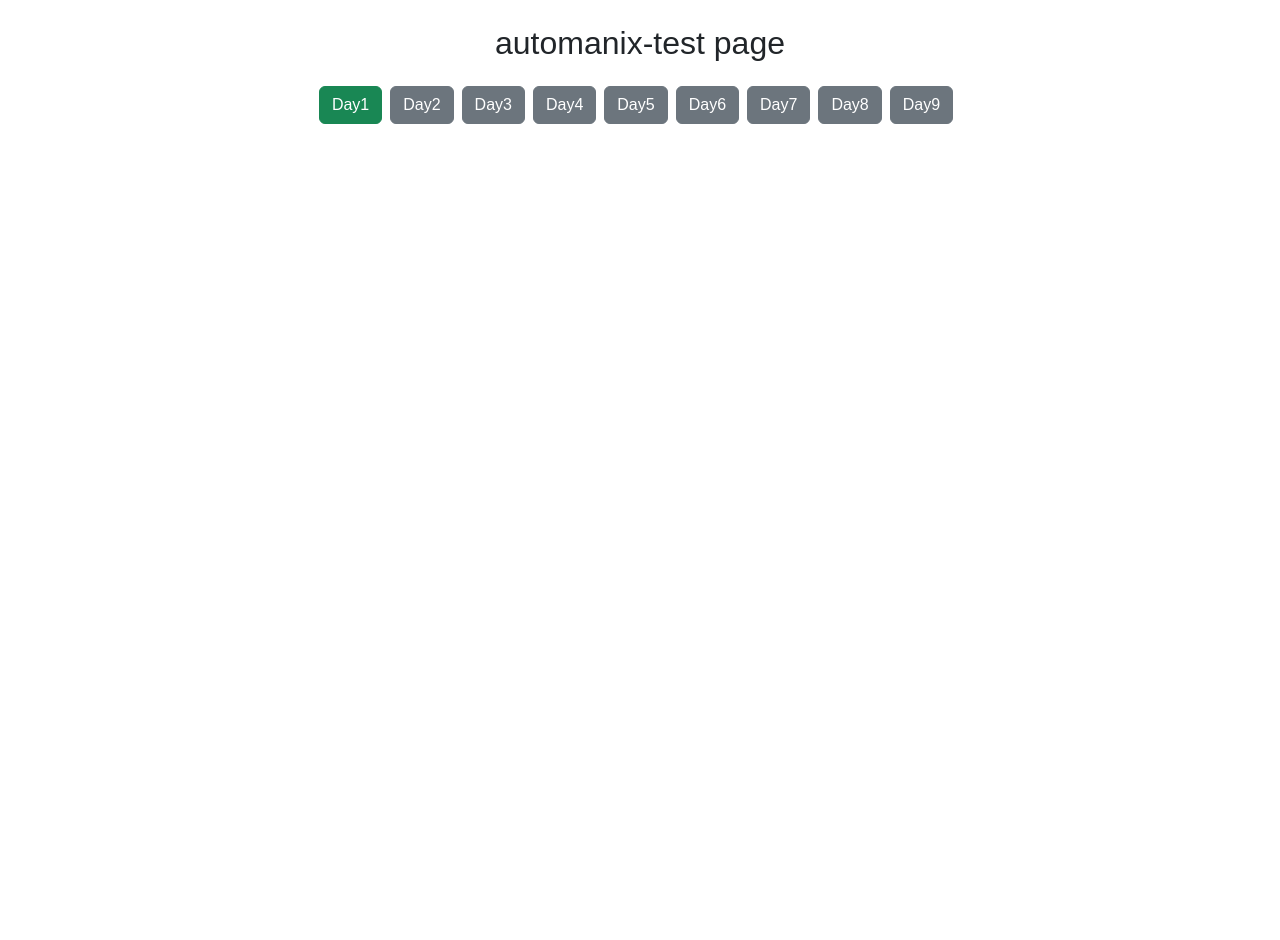
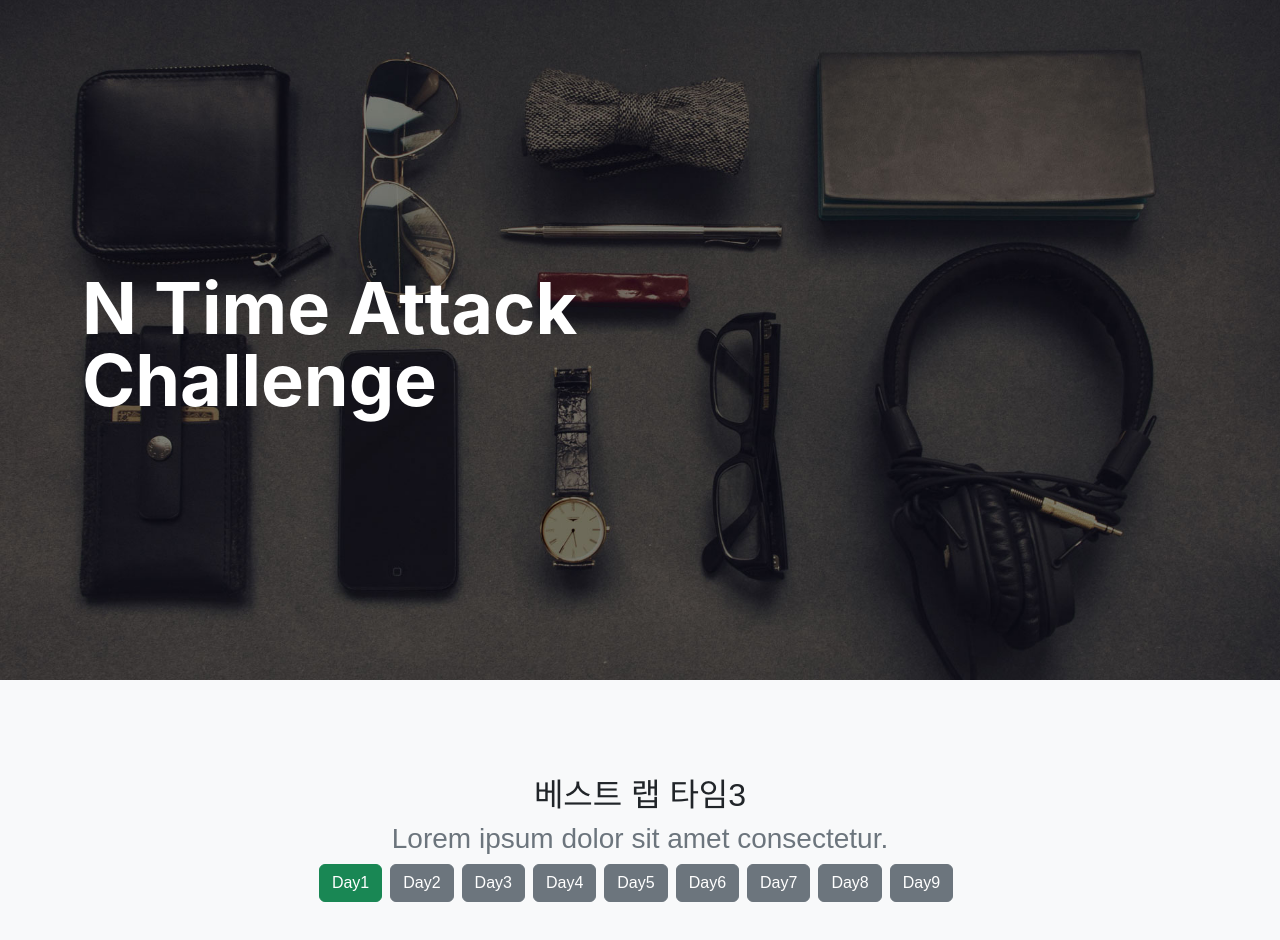
Before and after one commit to zinkki/automanix_record, a React (Create React App) app: page / in a window 1280 px wide. Shown: the top 940 px of the page. Before the commit the page ends 824 px from the top, so only its background shows below. Built offline with nearby package versions, Linux system fonts and the light colour scheme.

Commit message:
20230113-build

```diff
--- a/src/App.css
+++ b/src/App.css
@@ -1,6 +1,57 @@
+
+.bg-light {
+  --bs-bg-opacity: 1;
+  background-color: rgba(var(--bs-light-rgb), var(--bs-bg-opacity)) !important;
+}
+.bg-dark {
+  --bs-bg-opacity: 1;
+  background-color: rgba(var(--bs-dark-rgb), var(--bs-bg-opacity)) !important;
+}
 .App {
   font-family: sans-serif;
   text-align: center;
   height: 100vh;
   width: 100%;
 }
+
+.masthead {
+  padding-top: 10.5rem;
+  padding-bottom: 6rem;
+  text-align: left;
+  color: #fff;
+  background-image: url('../src/asset/img/header-bg.jpg');
+  background-repeat: no-repeat;
+  background-attachment: scroll;
+  background-position: center center;
+  background-size: cover;
+}
+
+.masthead .masthead-heading {
+  font-size: 3.25rem;
+  font-weight: 700;
+  line-height: 3.25rem;
+  margin-bottom: 2rem;
+  font-family: "Montserrat", -apple-system, BlinkMacSystemFont, "Segoe UI", Roboto, "Helvetica Neue", Arial, sans-serif, "Apple Color Emoji", "Segoe UI Emoji", "Segoe UI Symbol", "Noto Color Emoji";
+}
+
+@media (min-width: 768px) {
+  .masthead {
+    padding-top: 17rem;
+    padding-bottom: 12.5rem;
+  }
+  .masthead .masthead-subheading {
+    font-size: 2.25rem;
+    font-style: italic;
+    line-height: 2.25rem;
+    margin-bottom: 2rem;
+  }
+  .masthead .masthead-heading {
+    font-size: 4.5rem;
+    font-weight: 700;
+    line-height: 4.5rem;
+    margin-bottom: 4rem;
+  }
+}
+.page-section {
+  padding: 6rem 0;
+}
--- a/src/App.js
+++ b/src/App.js
@@ -1,6 +1,6 @@
 import './App.css';
 import 'bootstrap/dist/css/bootstrap.min.css';
-import ButtonList from './component/ButtonList';
+import Main from './page/Main';
 import PDFviewer from './component/PDFviewer';
 import { Routes, Route, Link } from 'react-router-dom';
 
@@ -11,12 +11,10 @@ export default function App() {
     <>
     <div className="App">
       <Routes>
+        <Route path="/" element={<Main></Main>} />
         <Route path="/pdf" element={<PDFviewer></PDFviewer>} />
         <Route path="/pdf_bb" element={<h2>Route22222</h2>} />
       </Routes>
-
-      <h2 className="mt-4 mb-4">automanix-test page</h2>
-      <ButtonList></ButtonList>
     </div>
     </>
   );
--- /dev/null
+++ b/src/page/Main.jsx
@@ -0,0 +1,29 @@
+import ButtonList from '../component/ButtonList'
+export default function Main() {
+  return (
+    <>
+      {/* header */}
+      <div className="masthead">
+        <div className="container">
+          <div className="masthead-heading">
+            N Time Attack
+            <br />
+            Challenge
+          </div>
+        </div>
+      </div>
+
+      <section className="page-section bg-light" id="team">
+        <div className="container">
+          <div className="text-center">
+            <h2 className="section-heading text-uppercase">베스트 랩 타임3</h2>
+            <h3 className="section-subheading text-muted">
+              Lorem ipsum dolor sit amet consectetur.
+            </h3>
+          </div>
+        </div>
+        <ButtonList></ButtonList>
+      </section>
+    </>
+  );
+}
```
Also changed, not shown: src/asset/img/header-bg.jpg (added).
